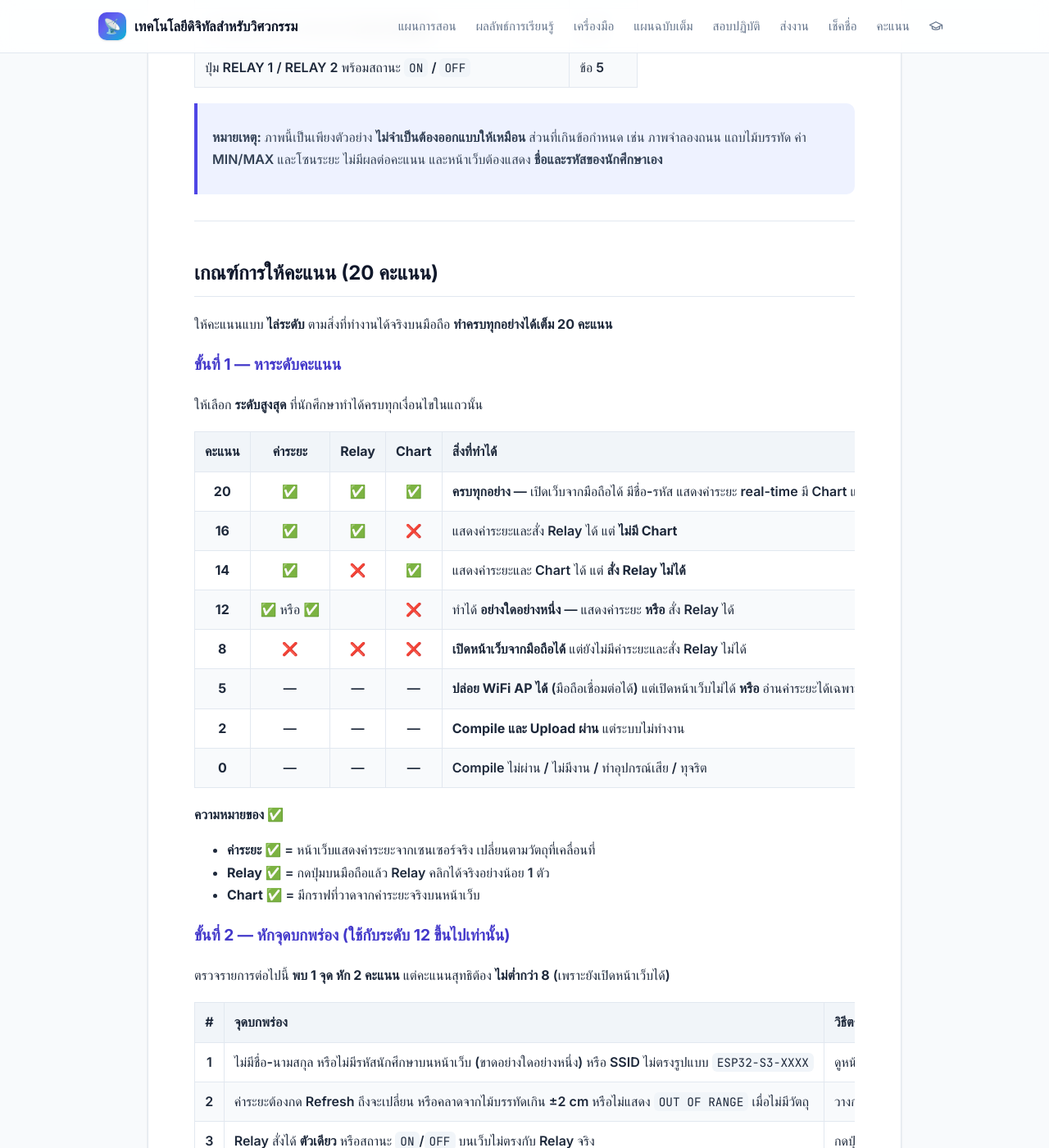
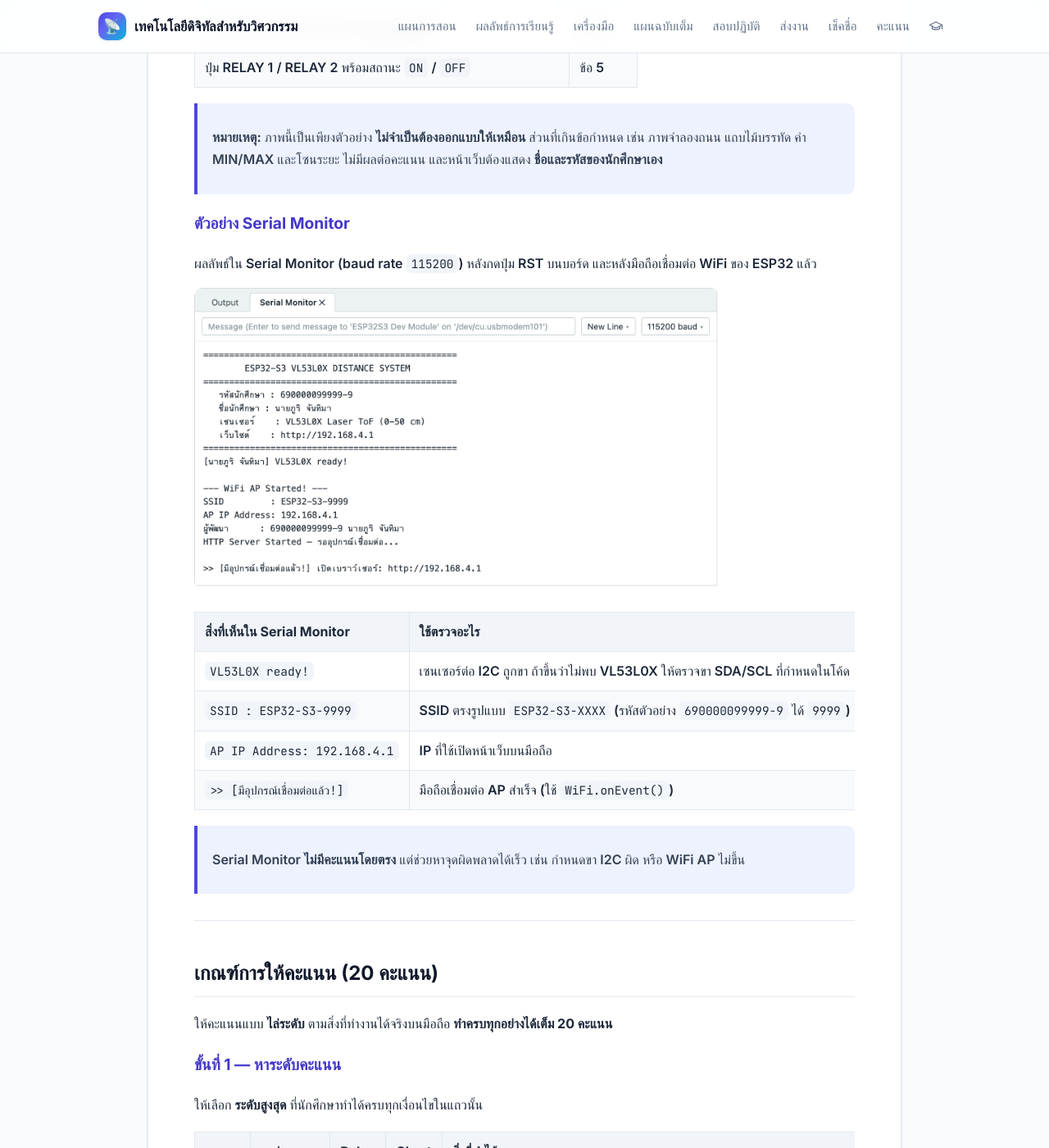
Before and after one commit to alfaXphoori/TechEngineering, a Jekyll site: the page built from assessments/practical-exam.md, in a window 1280 px wide and 1400 px high, scrolled down 4631 px. Shown: the whole window at 82% size. Built offline with Jekyll 4.4.1, drawn with Linux system fonts in a browser that asks for light colours; some web fonts are replaced; our own code applies the rules of GitHub Pages for plain Markdown files.

Commit message:
Add Serial Monitor example to practical exam
Simulated Serial Monitor output from the reference code, with a table
explaining what each line verifies.

Co-Authored-By: Claude Opus 5.5 <noreply@anthropic.com>

```diff
--- a/assessments/practical-exam.md
+++ b/assessments/practical-exam.md
@@ -122,6 +122,21 @@
 
 > **หมายเหตุ:** ภาพนี้เป็นเพียงตัวอย่าง **ไม่จำเป็นต้องออกแบบให้เหมือน** ส่วนที่เกินข้อกำหนด เช่น ภาพจำลองถนน แถบไม้บรรทัด ค่า MIN/MAX และโซนระยะ ไม่มีผลต่อคะแนน และหน้าเว็บต้องแสดง **ชื่อและรหัสของนักศึกษาเอง**
 
+### ตัวอย่าง Serial Monitor
+
+ผลลัพธ์ใน Serial Monitor (baud rate `115200`) หลังกดปุ่ม RST บนบอร์ด และหลังมือถือเชื่อมต่อ WiFi ของ ESP32 แล้ว
+
+<img src="images/practical-serial.png" alt="Serial Monitor แสดงรหัสและชื่อนักศึกษา สถานะ VL53L0X ready, SSID ESP32-S3-9999, IP 192.168.4.1 และข้อความเมื่อมีอุปกรณ์เชื่อมต่อ" width="640">
+
+| สิ่งที่เห็นใน Serial Monitor | ใช้ตรวจอะไร |
+|---|---|
+| `VL53L0X ready!` | เซนเซอร์ต่อ I2C ถูกขา ถ้าขึ้นว่าไม่พบ VL53L0X ให้ตรวจขา SDA/SCL ที่กำหนดในโค้ด |
+| `SSID : ESP32-S3-9999` | SSID ตรงรูปแบบ `ESP32-S3-XXXX` (รหัสตัวอย่าง `690000099999-9` ได้ `9999`) |
+| `AP IP Address: 192.168.4.1` | IP ที่ใช้เปิดหน้าเว็บบนมือถือ |
+| `>> [มีอุปกรณ์เชื่อมต่อแล้ว!]` | มือถือเชื่อมต่อ AP สำเร็จ (ใช้ `WiFi.onEvent()`) |
+
+> Serial Monitor **ไม่มีคะแนนโดยตรง** แต่ช่วยหาจุดผิดพลาดได้เร็ว เช่น กำหนดขา I2C ผิด หรือ WiFi AP ไม่ขึ้น
+
 ---
 
 ## เกณฑ์การให้คะแนน (20 คะแนน)
```
Also changed, not shown: assessments/images/practical-serial.png (added).
